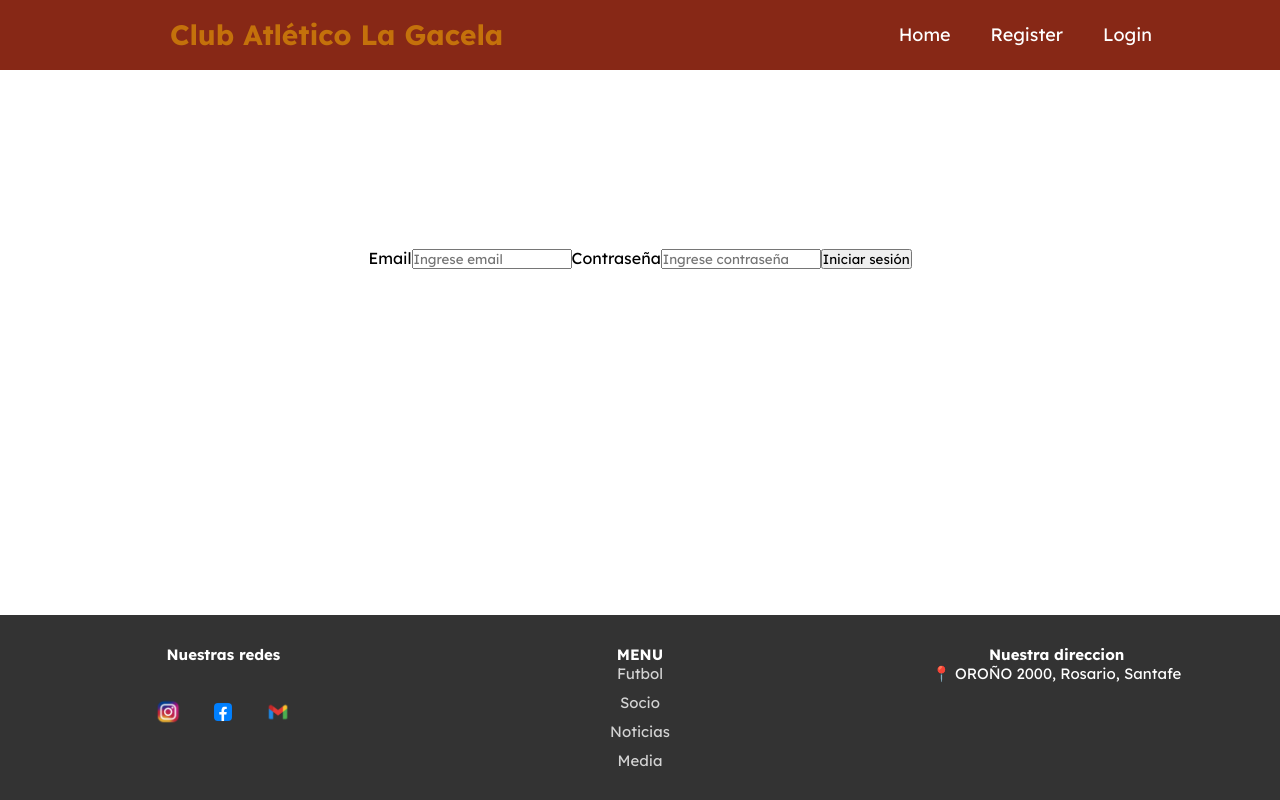
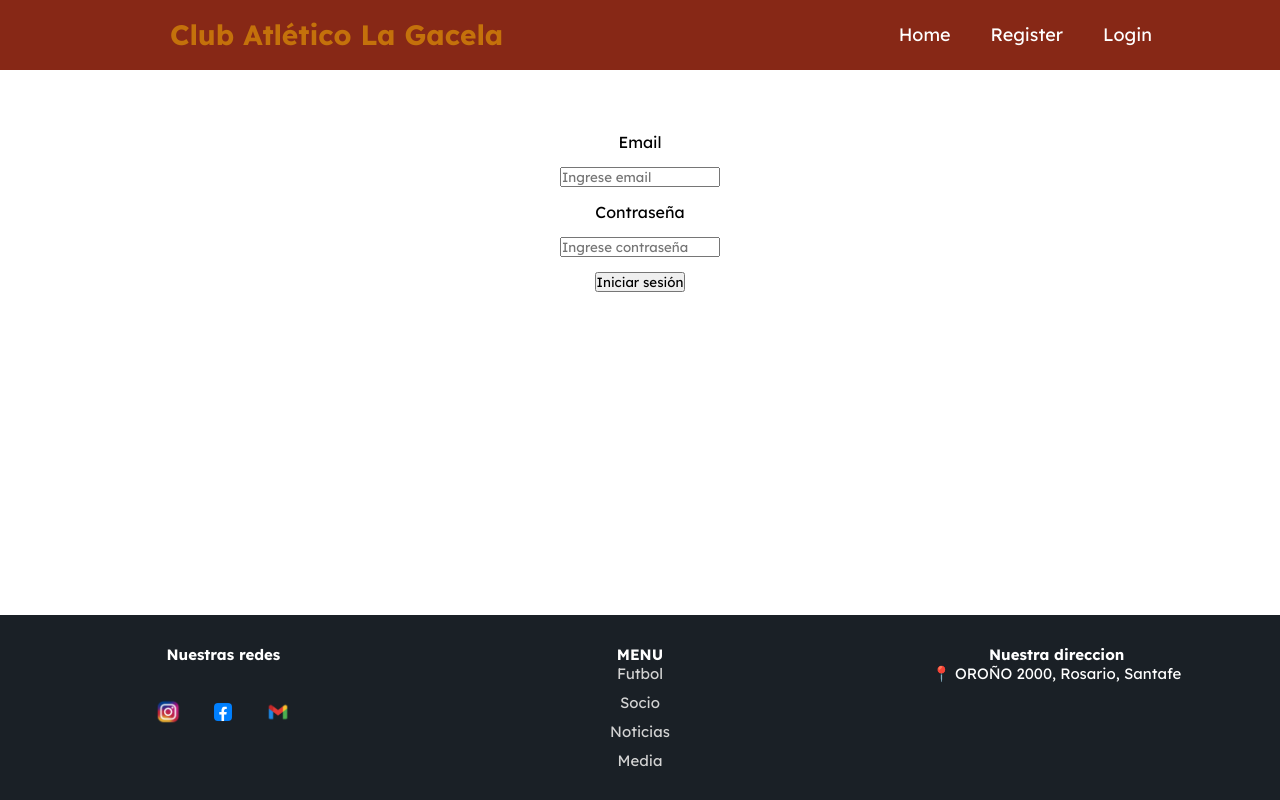
Before and after one commit to bernioviedo/TP-Club, a React (Vite) app in the folder client/club-frontend/: page /login in a window 1280 px wide. Built offline with nearby package versions, Linux system fonts and the light colour scheme; no server answers.

Commit message:
cambios en forms

```diff
--- a/client/club-frontend/src/App.css
+++ b/client/club-frontend/src/App.css
@@ -1,16 +1,20 @@
 #root {
-  max-width: 1280px;
-  margin: 0 auto;
-  padding: 1rem;
+  /* max-width: 1280px;*/
+  margin: 0 ;
+  padding: 0;
   text-align: center;
+  display: flex;
+  flex-direction: column;
+  min-height: 100vh;
 }
 
 .main-content {
-  margin-top: 200px;
+  margin-top: 100px;
   background: #fff;
   min-height: 300px;
   padding: 2rem;
   border-radius: 8px;
+  flex: 1;
 }
 
 .logo {
@@ -18,6 +22,7 @@
   padding: 1.5em;
   will-change: filter;
   transition: filter 300ms;
+
 }
 .logo:hover {
   filter: drop-shadow(0 0 2em #646cffaa);
@@ -48,3 +53,11 @@
 .read-the-docs {
   color: #888;
 }
+
+
+.user-forms form{
+  display: flex;
+  flex-direction: column;
+  align-items: center;
+  gap: 15px;
+}
--- a/client/club-frontend/src/components/Footer/Footer.css
+++ b/client/club-frontend/src/components/Footer/Footer.css
@@ -5,11 +5,11 @@
   gap: 30px;
   row-gap: 0px;
   padding: 30px;
-  background-color: #333;
+  background-color: #1A2026;
   color: white;
   align-items: start;
   font-size: 15px;
-  position: absolute;
+  /*position: absolute;*/
   bottom: 0px;
   width: 100%;
   left: 0px;
--- a/client/club-frontend/src/pages/Login.jsx
+++ b/client/club-frontend/src/pages/Login.jsx
@@ -36,7 +36,7 @@ const loginUser = async (e) =>{
 }
 
   return (
-<div className='main-content'>
+<div className='main-content user-forms'>
     <form onSubmit={loginUser}>
             <label>Email</label>
             <input type="email" placeholder='Ingrese email' value={data.email} onChange={(e) => setData({...data, email: e.target.value})}/>
--- a/client/club-frontend/src/pages/Register.jsx
+++ b/client/club-frontend/src/pages/Register.jsx
@@ -33,7 +33,7 @@ export default function Register() {
     };
 
   return (
-    <div className='main-content'>
+    <div className='main-content user-forms'>
         <form onSubmit={registerUser}>
             <label>Nombre</label>
             <input type="text" placeholder='Ingrese nombre'  value={data.name} onChange={(e) => setData({...data, name: e.target.value})}/>
```
